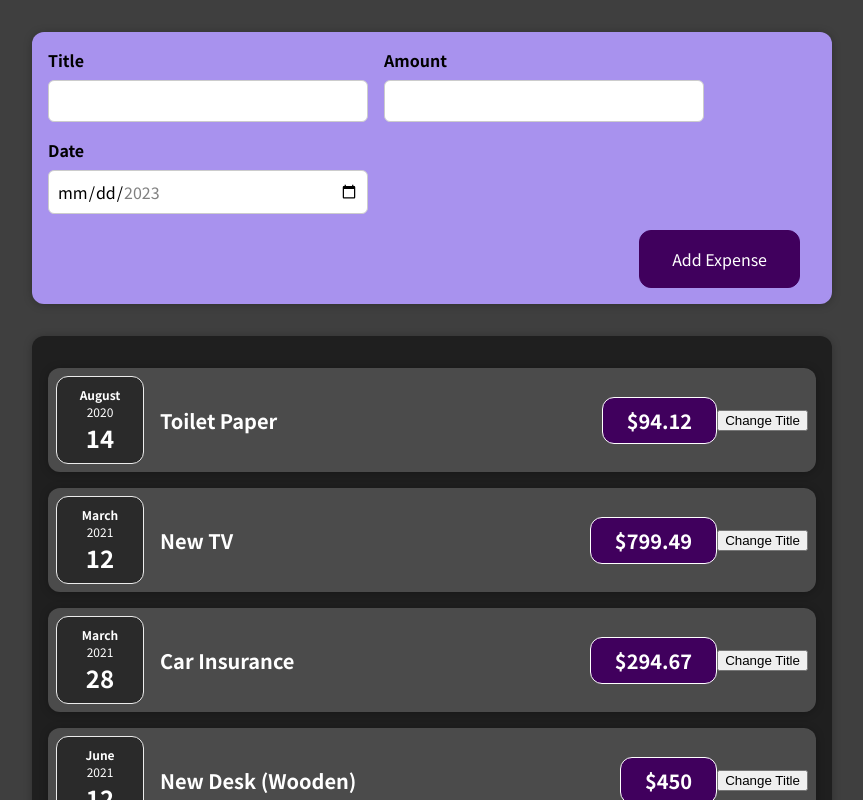
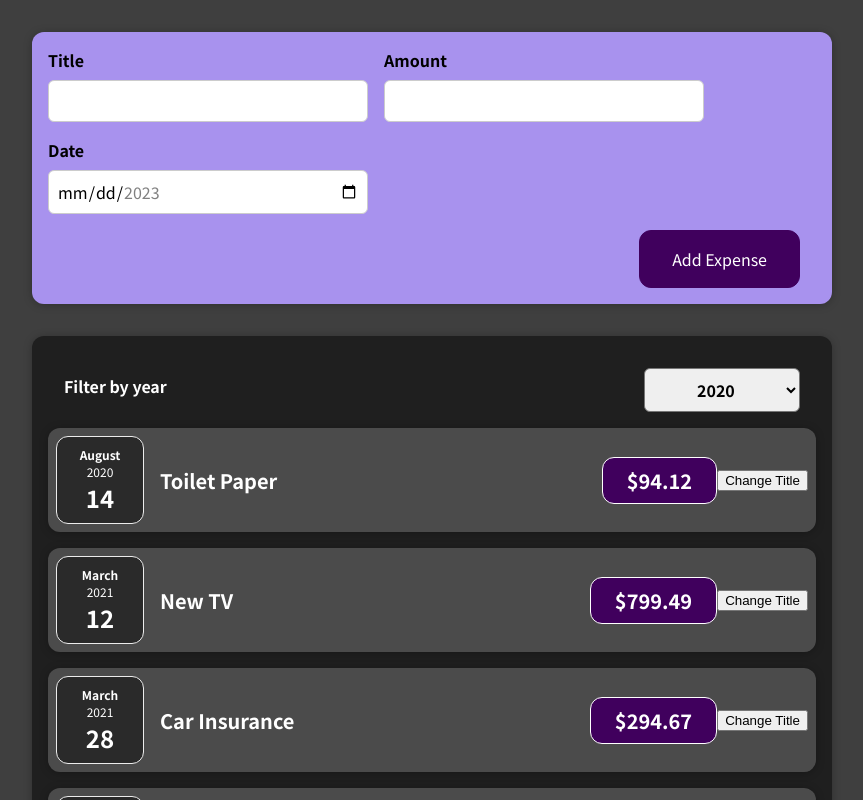
Before and after one commit to kwon93/ReactPerfectGuide, a React (Create React App) app in the folder 01-reactBasic/: page / in a window 1280 px wide. Shown: the top 800 px of the page, without its empty margins (208-1071 px from the left). Built offline with nearby package versions, Linux system fonts and the light colour scheme.

Commit message:
study: 양방향 바인딩

```diff
--- a/01-reactBasic/src/App.js
+++ b/01-reactBasic/src/App.js
@@ -1,8 +1,8 @@
 import Expenses from "./components/Expenses/Expenses";
 import NewExpense from "./components/NewExpense/NewExpense";
+import { useState   } from "react";
 
-const App = () => {
-  const expenses = [
+const Dummny_Expenses = [
   {
     id: 'e1',
     title: 'Toilet Paper',
@@ -24,10 +24,16 @@ const App = () => {
   },
 ];
 
+
+const App = () => {
+
+  const[expenses, setExpenses] = useState(Dummny_Expenses);
+
   const addExpenseHandler = expense => {
-    console.log('in App.js')
-    console.log(expense);
-  }
+    setExpenses(prevExpenses => {
+      return [expense, ...prevExpenses];
+    });
+  };
 
   return (
     <div>
--- a/01-reactBasic/src/components/Expenses/Expenses.js
+++ b/01-reactBasic/src/components/Expenses/Expenses.js
@@ -1,29 +1,30 @@
-import './Expenses.css';
+import React, { useState } from 'react';
+
 import ExpenseItem from './ExpenseItem';
 import Card from '../UI/Card';
+import ExpensesFilter from './ExpensesFilter';
+import './Expenses.css';
 
 const Expenses = (props) => {
-    return <Card className='expenses'>
+  const [filteredYear, setFilteredYear] = useState('2020');
+
+  const filterChangeHandler = selectedYear => {
+    setFilteredYear(selectedYear);
+  };
+
+  return (
+    <div>
+      <Card className='expenses'>
+        <ExpensesFilter selected={filteredYear} onChangeFilter={filterChangeHandler} />
+        {props.items.map(expense =>
         <ExpenseItem
-          title={props.items[0].title}
-          amount={props.items[0].amount}
-          date={props.items[0].date}/>
-
-          <ExpenseItem
-          title={props.items[1].title}
-          amount={props.items[1].amount}
-          date={props.items[1].date}/>
-
-          <ExpenseItem
-          title={props.items[2].title}
-          amount={props.items[2].amount}
-          date={props.items[2].date}/>
-
-          <ExpenseItem
-          title={props.items[3].title}
-          amount={props.items[3].amount}
-          date={props.items[3].date}/>
-    </Card>
-}
+                title={expense.title}
+                amount={expense.amount}
+                date={expense.date}
+                />)}
+      </Card>
+    </div>
+  );
+};
 
 export default Expenses;
--- /dev/null
+++ b/01-reactBasic/src/components/Expenses/ExpensesFilter.css
@@ -0,0 +1,24 @@
+.expenses-filter {
+    color: white;
+    padding: 0 1rem;
+  }
+
+  .expenses-filter__control {
+    display: flex;
+    width: 100%;
+    align-items: center;
+    justify-content: space-between;
+    margin: 1rem 0;
+  }
+
+  .expenses-filter label {
+    font-weight: bold;
+    margin-bottom: 0.5rem;
+  }
+
+  .expenses-filter select {
+    font: inherit;
+    padding: 0.5rem 3rem;
+    font-weight: bold;
+    border-radius: 6px;
+  }
--- /dev/null
+++ b/01-reactBasic/src/components/Expenses/ExpensesFilter.js
@@ -0,0 +1,25 @@
+import React from 'react';
+
+import './ExpensesFilter.css';
+
+const ExpensesFilter = (props) => {
+  const dropdownChangeHandler = (event) => {
+    props.onChangeFilter(event.target.value);
+  };
+
+  return (
+    <div className='expenses-filter'>
+      <div className='expenses-filter__control'>
+        <label>Filter by year</label>
+        <select value={props.selected} onChange={dropdownChangeHandler}>
+          <option value='2022'>2022</option>
+          <option value='2021'>2021</option>
+          <option value='2020'>2020</option>
+          <option value='2019'>2019</option>
+        </select>
+      </div>
+    </div>
+  );
+};
+
+export default ExpensesFilter;
```
Lines whose indentation alone changed are shown as unchanged.
